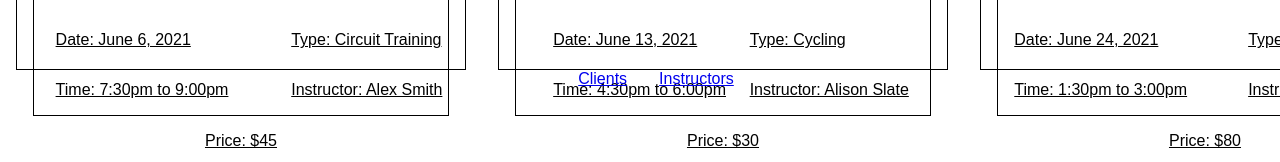
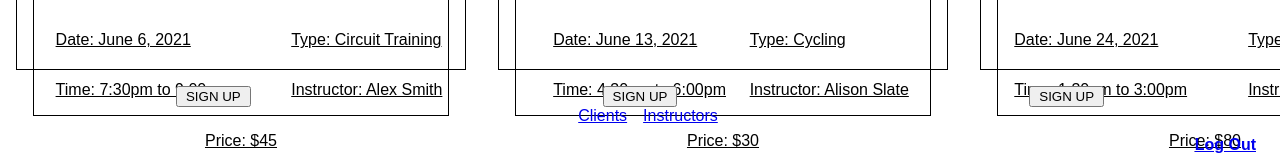
Before and after one commit to Anytime-Fitness-BW/frontend, a React (Create React App) app in the folder anytime-fitness/: page /dashboard in a window 1280 px wide. Shown: the part 725-887 px from the top of the page. Built offline with nearby package versions, Linux system fonts and the light colour scheme.

Commit message:
working on add class page

```diff
--- a/anytime-fitness/src/App.css
+++ b/anytime-fitness/src/App.css
@@ -194,12 +194,6 @@ nav {
   justify-content: center;
 }
 
-.white-space {
-  font-size: .65rem;
-  margin-top: .8rem;
-  color: white;
-}
-
 .login-text-link {
   margin-top: .8rem;
   margin-left: .4rem;
@@ -216,7 +210,7 @@ nav {
 }
 
 .space{
-  margin-left: 2rem;
+  margin-left: 1rem;
 }
 
 /* Client Dashboard Styling */
@@ -346,18 +340,25 @@ nav {
   text-decoration: underline;
 }
 
-
-
-/* Instructor Sign Up Form Styling */
-/* .xo {
-  color: orange;
+.class-signup-buttons {
+  display: flex;
+  justify-content: space-between;
 }
 
-.personalInfo {
-  display: flex;
+.signup-button{
+  margin-top: 1rem;
+  width: 8rem;
+  margin-left: 11rem;
+  margin-right: 11rem;
+
 }
 
-.accountInfo {
-  display:flex;
-  flex-direction: column;
-} */
+.client-nav-links {
+  display: flex;
+  justify-content: space-between;
+  align-items: flex-end;
+  text-decoration: underline;
+  color: black;
+  font-weight: bold;
+  margin-right: 8px;
+}
--- a/anytime-fitness/src/components/Client/ClientDashboard.js
+++ b/anytime-fitness/src/components/Client/ClientDashboard.js
@@ -1,9 +1,15 @@
 import React from 'react'
-import { Link } from 'react-router-dom'
+import { Link, useHistory } from 'react-router-dom'
 
 
 
 const ClientDashboard = () => {
+  const history = useHistory();
+
+  const onClick = event => {
+    event.preventDefault()
+    history.push('/dashboard/add')
+}
 
 
   return (
@@ -62,6 +68,7 @@ const ClientDashboard = () => {
           <p className='price'>Price: $45</p>
         </section>
 
+
         <section className='class-card'>
           <img className='class-img' src='https://i.stack.imgur.com/y9DpT.jpg' alt='placeholder.img' />
           <div className='mini-section-container'>
@@ -100,11 +107,24 @@ const ClientDashboard = () => {
           <p className='price'>Price: $80</p>
         </section>
       </div>
+      <div className='class-signup-buttons' onClick={onClick}>
+        <button className='signup-button'>SIGN UP</button>
+        <button className='signup-button'>SIGN UP</button>
+        <button className='signup-button'>SIGN UP</button>
+      </div>
+
       <div>
         {/* This is here so we can access the instructor dashboard until the auth code is hooked up */}
         <Link className='space' to="/dashboard/add">Clients</Link>
         <Link className='space' to="/dashboard/instructor">Instructors</Link>
       </div>
+
+      <nav>
+        <h1></h1>
+        <div className='client-nav-links'>
+          <Link to='/'>Log Out</Link>
+        </div>
+      </nav>
     </div>
   )
 }
```
Also changed, not shown: anytime-fitness/src/components/createInstructorAccount/InstructorSignUp.js (+0 -19 lines).
